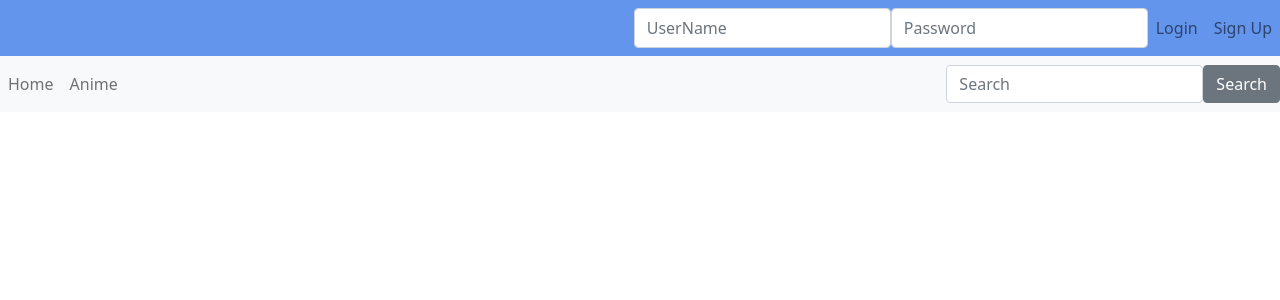
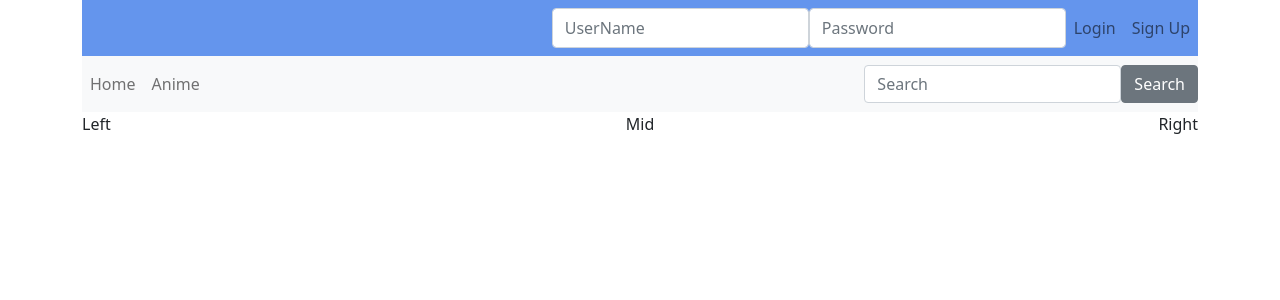
Before and after one commit to j-m-smith426/Team-4-Project-1-FrontEnd, a React (Create React App) app in the folder scouter/: page / in a window 1280 px wide. Shown: the top 300 px of the page. Built offline with nearby package versions, Linux system fonts and the light colour scheme.

Commit message:
Added Base Page Layout

```diff
--- a/scouter/src/App.tsx
+++ b/scouter/src/App.tsx
@@ -1,12 +1,13 @@
 import React from 'react';
 import logo from './logo.svg';
 import './App.css';
-import NavBar from './Componets/NavBar/NavBar';
+import PageGrid from './Componets/Layout/PageGrid';
+
 
 function App() {
   return (
     <div>
-      <NavBar />
+      <PageGrid />
     </div>
   );
 }
--- /dev/null
+++ b/scouter/src/Componets/Layout/PageGrid.css
@@ -0,0 +1,11 @@
+.color div:hover{
+    background-color: burlywood;
+}
+
+#mid {
+    text-align: center;
+}
+
+#right {
+    text-align: right;
+}
--- /dev/null
+++ b/scouter/src/Componets/Layout/PageGrid.tsx
@@ -0,0 +1,28 @@
+import React from "react";
+import { Col, Container, Row } from "reactstrap";
+import NavBar from "../NavBar/NavBar";
+import './PageGrid.css'
+
+const PageGrid:React.FC = (props) => {
+
+    return(
+        <Container>
+            <Row>
+                <NavBar />
+            </Row>
+            <Row className="color" >
+                <Col  id="left">
+                    Left
+                </Col>
+                <Col className="col-6" id="mid">
+                    Mid
+                </Col>
+                <Col  id="right">
+                    Right
+                </Col>
+            </Row>
+        </Container>
+    );
+
+}
+export default PageGrid;
```
